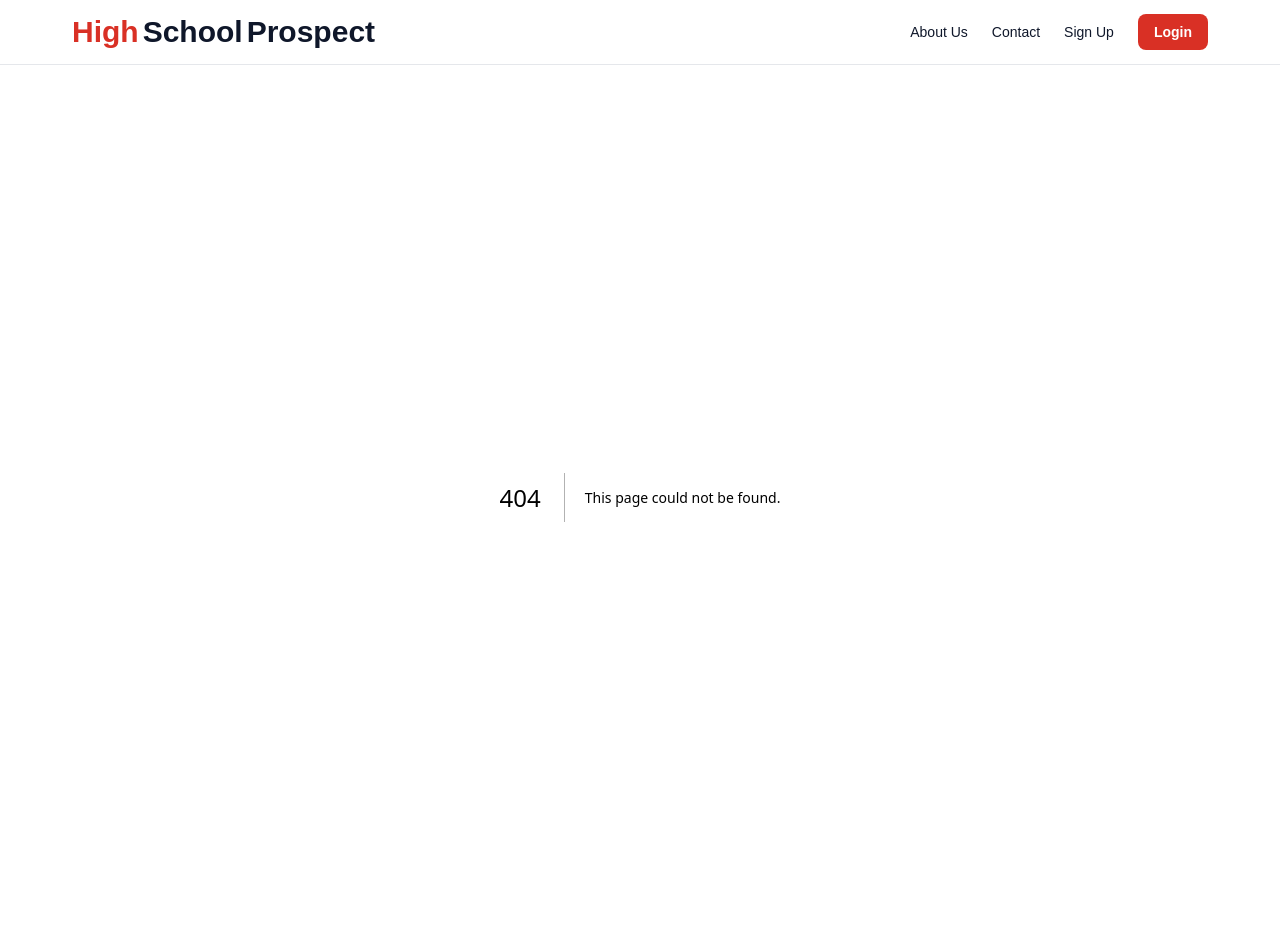
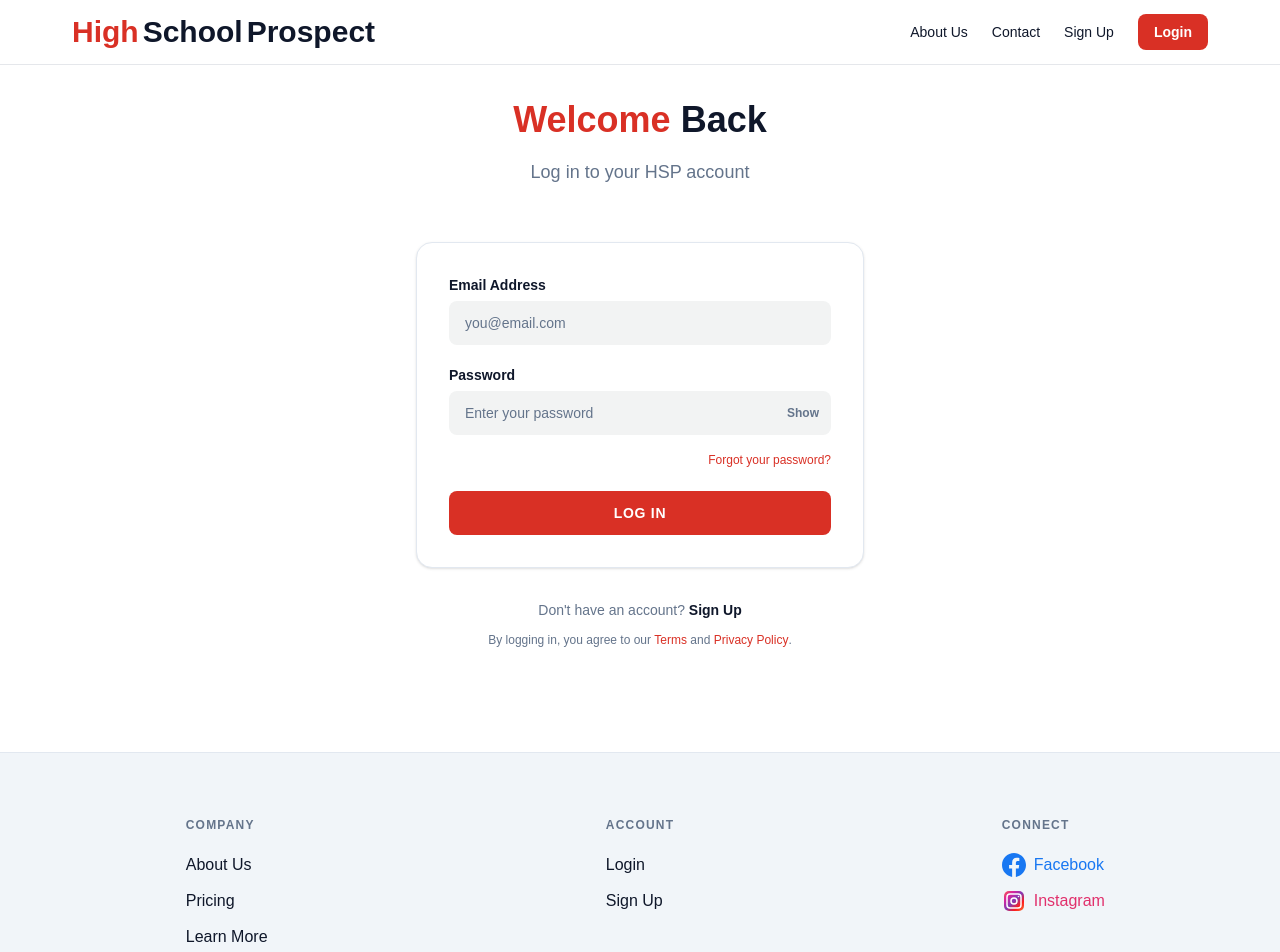
Before and after one commit to famripoll/hsp-platform-v2, a Next.js app: page /login in a window 1280 px wide. Before the commit this address had no page. Shown: the top 952 px of the page. Built offline with nearby package versions, Linux system fonts and the light colour scheme.

Commit message:
UI improvements - hover effects, button links, footer links

```diff
--- a/app/components/layout/Footer.tsx
+++ b/app/components/layout/Footer.tsx
@@ -12,10 +12,10 @@ export default function Footer() {
           <div>
             <h3 className="text-xs font-black text-hsp-gray uppercase tracking-widest mb-5">Company</h3>
             <ul className="list-none p-0 m-0">
-              <li className="mb-3"><Link href="/about" className="text-hsp-dark no-underline text-base font-medium">About Us</Link></li>
-              <li className="mb-3"><Link href="/pricing" className="text-hsp-dark no-underline text-base font-medium">Pricing</Link></li>
-              <li className="mb-3"><Link href="/learn-more" className="text-hsp-dark no-underline text-base font-medium">Learn More</Link></li>
-              <li><Link href="/contact" className="text-hsp-dark no-underline text-base font-medium">Contact Us</Link></li>
+              <li className="mb-3"><Link href="/about" className="text-hsp-dark no-underline text-base font-medium hover:text-hsp-red hover:scale-105 transition-all duration-200 inline-block">About Us</Link></li>
+              <li className="mb-3"><Link href="/pricing" className="text-hsp-dark no-underline text-base font-medium hover:text-hsp-red hover:scale-105 transition-all duration-200 inline-block">Pricing</Link></li>
+              <li className="mb-3"><Link href="/learn-more" className="text-hsp-dark no-underline text-base font-medium hover:text-hsp-red hover:scale-105 transition-all duration-200 inline-block">Learn More</Link></li>
+              <li><Link href="/contact" className="text-hsp-dark no-underline text-base font-medium hover:text-hsp-red hover:scale-105 transition-all duration-200 inline-block">Contact Us</Link></li>
             </ul>
           </div>
 
@@ -23,8 +23,8 @@ export default function Footer() {
           <div>
             <h3 className="text-xs font-black text-hsp-gray uppercase tracking-widest mb-5">Account</h3>
             <ul className="list-none p-0 m-0">
-              <li className="mb-3"><a href="#" className="text-hsp-dark no-underline text-base font-medium">Login</a></li>
-              <li><a href="#" className="text-hsp-dark no-underline text-base font-medium">Sign Up</a></li>
+              <li className="mb-3"><Link href="/login" className="text-hsp-dark no-underline text-base font-medium hover:text-hsp-red hover:scale-105 transition-all duration-200 inline-block">Login</Link></li>
+              <li><Link href="/signup" className="text-hsp-dark no-underline text-base font-medium hover:text-hsp-red hover:scale-105 transition-all duration-200 inline-block">Sign Up</Link></li>
             </ul>
           </div>
 
@@ -66,8 +66,8 @@ export default function Footer() {
             © 2026 Ripoll Services, LLC. All Rights Reserved.
           </p>
           <div className="flex gap-6 flex-wrap justify-center">
-            <Link href="/terms-and-conditions" className="text-hsp-gray no-underline text-xs whitespace-nowrap">Terms and Conditions</Link>
-            <Link href="/privacy-policy" className="text-hsp-gray no-underline text-xs whitespace-nowrap">Privacy Policy</Link>
+            <Link href="/terms-and-conditions" className="text-hsp-gray no-underline text-xs whitespace-nowrap hover:underline">Terms and Conditions</Link>
+            <Link href="/privacy-policy" className="text-hsp-gray no-underline text-xs whitespace-nowrap hover:underline">Privacy Policy</Link>
           </div>
         </div>
 
--- a/app/components/layout/Header.tsx
+++ b/app/components/layout/Header.tsx
@@ -53,7 +53,7 @@ export default function Header() {
             </Link>
             <Link
               href="/login"
-              className="bg-hsp-red text-white text-sm font-semibold px-3 py-1.5 rounded-lg hover:opacity-90 transition-opacity duration-150"
+              className="bg-hsp-red text-white text-sm font-semibold px-3 py-1.5 rounded-lg hover:opacity-90 transition-opacity duration-150 hover:scale-105 transition-transform duration-200"
             >
               Login
             </Link>
@@ -72,7 +72,7 @@ export default function Header() {
             ))}
             <Link
               href="/login"
-              className="bg-hsp-red text-white text-sm font-semibold px-4 py-2 rounded-lg hover:opacity-90 transition-opacity duration-150"
+              className="bg-hsp-red text-white text-sm font-semibold px-4 py-2 rounded-lg hover:opacity-90 transition-opacity duration-150 hover:scale-105 transition-transform duration-200"
             >
               Login
             </Link>
@@ -123,7 +123,7 @@ export default function Header() {
           <Link
             href="/login"
             onClick={close}
-            className="mt-2 text-center bg-hsp-red text-white text-sm font-semibold px-3 py-3 rounded-lg hover:opacity-90 transition-opacity duration-150"
+            className="mt-2 text-center bg-hsp-red text-white text-sm font-semibold px-3 py-3 rounded-lg hover:opacity-90 transition-opacity duration-150 hover:scale-105 transition-transform duration-200"
           >
             Login
           </Link>
--- a/app/learn-more/page.tsx
+++ b/app/learn-more/page.tsx
@@ -176,8 +176,8 @@ export default function LearnMorePage() {
         {/* CTA button */}
         <div className="flex justify-center mt-10">
           <Link
-            href="/sign-up"
-            className="px-8 py-3 rounded-lg font-bold text-white text-sm uppercase tracking-wider transition-all duration-300 hover:opacity-90 hover:scale-105"
+            href="/signup"
+            className="px-8 py-3 rounded-lg font-bold text-white text-sm uppercase tracking-wider hover:scale-105 transition-transform duration-200"
             style={{ background: "#d93025" }}
           >
             START YOUR JOURNEY NOW
--- /dev/null
+++ b/app/login/page.tsx
@@ -0,0 +1,120 @@
+"use client";
+
+import Link from "next/link";
+import { useState } from "react";
+
+export default function LoginPage() {
+  const [showPassword, setShowPassword] = useState(false);
+
+  function handleSubmit(e: React.FormEvent) {
+    e.preventDefault();
+  }
+
+  return (
+    <div>
+      {/* Hero */}
+      <section className="text-center mb-10 md:mb-14">
+        <h1 className="text-3xl md:text-4xl font-bold mb-4 leading-tight">
+          <span className="text-hsp-red">Welcome</span>{" "}
+          <span className="text-hsp-dark">Back</span>
+        </h1>
+        <p className="text-[#64748b] text-base md:text-lg">
+          Log in to your HSP account
+        </p>
+      </section>
+
+      {/* Form card */}
+      <div className="max-w-md mx-auto bg-white rounded-2xl shadow-sm border border-slate-200 p-6 md:p-8">
+        <form onSubmit={handleSubmit} className="flex flex-col gap-5">
+
+          {/* Email */}
+          <div className="flex flex-col gap-1.5">
+            <label htmlFor="email" className="text-sm font-semibold text-hsp-dark">
+              Email Address
+            </label>
+            <input
+              id="email"
+              type="email"
+              required
+              placeholder="you@email.com"
+              className="bg-hsp-card rounded-lg px-4 py-3 text-sm text-hsp-dark placeholder:text-hsp-gray focus:outline-none focus:ring-2 focus:ring-hsp-red"
+            />
+          </div>
+
+          {/* Password */}
+          <div className="flex flex-col gap-1.5">
+            <label htmlFor="password" className="text-sm font-semibold text-hsp-dark">
+              Password
+            </label>
+            <div className="relative">
+              <input
+                id="password"
+                type={showPassword ? "text" : "password"}
+                required
+                placeholder="Enter your password"
+                className="w-full bg-hsp-card rounded-lg px-4 py-3 pr-12 text-sm text-hsp-dark placeholder:text-hsp-gray focus:outline-none focus:ring-2 focus:ring-hsp-red"
+              />
+              <button
+                type="button"
+                onClick={() => setShowPassword((v) => !v)}
+                className="absolute right-3 top-1/2 -translate-y-1/2 text-hsp-gray hover:text-hsp-dark transition-colors duration-150 text-xs font-semibold select-none"
+                aria-label={showPassword ? "Hide password" : "Show password"}
+              >
+                {showPassword ? "Hide" : "Show"}
+              </button>
+            </div>
+          </div>
+
+          {/* Forgot password */}
+          <div className="text-right -mt-2">
+            <Link
+              href="/forgot-password"
+              className="text-xs text-hsp-red font-medium hover:underline"
+            >
+              Forgot your password?
+            </Link>
+          </div>
+
+          {/* Submit */}
+          <button
+            type="submit"
+            className="w-full py-3 rounded-lg bg-hsp-red text-white text-sm font-bold uppercase tracking-wider hover:opacity-90 transition-opacity duration-200"
+          >
+            Log In
+          </button>
+
+        </form>
+      </div>
+
+      {/* Bottom links */}
+      <div className="text-center mt-8 mb-6 flex flex-col gap-3">
+        <p className="text-hsp-gray text-sm">
+          Don&apos;t have an account?{" "}
+          <Link
+            href="/signup"
+            className="text-hsp-dark font-semibold hover:text-hsp-red transition-colors duration-150"
+          >
+            Sign Up
+          </Link>
+        </p>
+        <p className="text-hsp-gray text-xs">
+          By logging in, you agree to our{" "}
+          <Link
+            href="/terms-and-conditions"
+            className="text-hsp-red font-medium hover:underline"
+          >
+            Terms
+          </Link>{" "}
+          and{" "}
+          <Link
+            href="/privacy-policy"
+            className="text-hsp-red font-medium hover:underline"
+          >
+            Privacy Policy
+          </Link>
+          .
+        </p>
+      </div>
+    </div>
+  );
+}
--- a/app/page.tsx
+++ b/app/page.tsx
@@ -36,10 +36,10 @@ export default function Home() {
               student-athletes turning their college sports dreams into reality.
             </p>
             <div className="flex flex-col sm:flex-row gap-4">
-              <button className="px-8 py-3 bg-hsp-red text-white font-semibold rounded-lg hover:opacity-90 transition-opacity">
+              <Link href="/signup" className="px-8 py-3 bg-hsp-red text-white font-semibold rounded-lg hover:scale-105 transition-transform duration-200 flex items-center justify-center text-center">
                 Get Started
-              </button>
-              <Link href="/learn-more" className="px-8 py-3 bg-white text-hsp-dark border border-hsp-dark font-semibold rounded-lg hover:bg-hsp-card transition-colors flex items-center justify-center text-center">
+              </Link>
+              <Link href="/learn-more" className="px-8 py-3 bg-white text-hsp-dark border border-hsp-dark font-semibold rounded-lg hover:bg-hsp-card transition-colors hover:scale-105 transition-transform duration-200 flex items-center justify-center text-center">
                 Learn More
               </Link>
             </div>
--- a/app/signup/page.tsx
+++ b/app/signup/page.tsx
@@ -98,11 +98,12 @@ export default function SignUpPage() {
   return (
     <div>
       {/* Hero — breaks out of layout padding to go full-width */}
-      <section className="bg-hsp-dark -mx-4 -mt-4 md:-mx-8 md:-mt-8 px-4 py-12 md:py-16 text-center mb-10">
-        <h1 className="text-3xl md:text-4xl font-bold text-white mb-3 leading-tight">
-          Start Your Recruiting Journey
+      <section className="text-center mb-10 md:mb-14">
+        <h1 className="text-3xl md:text-4xl font-bold mb-4 leading-tight">
+          <span className="text-hsp-red">Start</span>{" "}
+          <span className="text-hsp-dark">Your Recruiting Journey</span>
         </h1>
-        <p className="text-hsp-gray text-base md:text-lg">
+        <p className="text-[#64748b] text-base md:text-lg">
           Free to join. Set up your profile in under 5 minutes!
         </p>
       </section>
```
